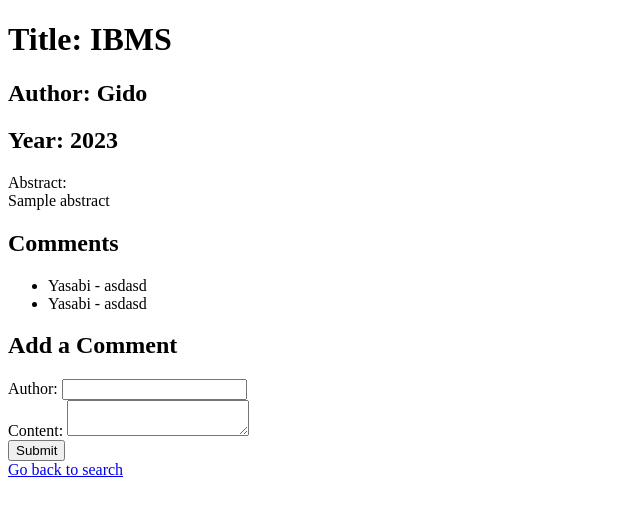
After one commit to kiel019/ThesisSearcher, a Django app: page /thesis/1/comment/ in a window 1280 px wide. The commit adds this page. Shown: the top 516 px of the page, without its empty margins (0-640 px from the left). Run offline with Django 5.2, Linux system fonts and the light colour scheme; data comes from the database, SQL or seed files in the repository; both versions use the stored data as it was after the commit.

Commit message:
Add comment function

```diff
--- a/ThesisApp/ThesisSearch/models.py
+++ b/ThesisApp/ThesisSearch/models.py
@@ -16,3 +16,12 @@ class Keyword(models.Model):
 
     def __str__(self):
         return self.word
+
+class Comment(models.Model):
+    thesis = models.ForeignKey(Thesis, on_delete=models.CASCADE, related_name='comments')
+    author = models.CharField(max_length=100)
+    content = models.TextField()
+    created_at = models.DateTimeField(auto_now_add=True)
+
+    def __str__(self):
+        return f"Comment by {self.author} on {self.thesis.title}"
--- /dev/null
+++ b/ThesisApp/ThesisSearch/templates/thesis_detail.html
@@ -0,0 +1,32 @@
+<!DOCTYPE html>
+<html>
+<head>
+    <title>Thesis Detail</title>
+</head>
+<body>
+    <h1>Title: {{ thesis.title }}</h1>
+    <h2>Author: {{ thesis.author }}</h2>
+    <h2>Year: {{ thesis.year_published }}</h2>
+    <p>Abstract: <br>{{ thesis.abstract }}</p>
+    <!-- Display existing comments -->
+    <h2>Comments</h2>
+    <ul>
+        {% for comment in thesis.comments.all %}
+            <li>{{ comment.author }} - {{ comment.content }}</li>
+        {% empty %}
+            <li>No comments yet.</li>
+        {% endfor %}
+    </ul>
+    <!-- Comment form -->
+    <h2>Add a Comment</h2>
+    <form method="post" action="{% url 'add_comment' thesis.id %}">
+        {% csrf_token %}
+        <label for="author">Author:</label>
+        <input type="text" id="author" name="author" required><br>
+        <label for="content">Content:</label>
+        <textarea id="content" name="content" required></textarea><br>
+        <button type="submit">Submit</button>
+    </form>
+    <a href="{% url 'search_thesis' %}">Go back to search</a>
+</body>
+</html>
--- a/ThesisApp/ThesisSearch/urls.py
+++ b/ThesisApp/ThesisSearch/urls.py
@@ -3,4 +3,5 @@ from . import views
 
 urlpatterns = [
     path('search/', views.search_thesis, name='search_thesis'),
+    path('thesis/<int:thesis_id>/comment/', views.add_comment, name='add_comment'),
 ]
--- a/ThesisApp/ThesisSearch/views.py
+++ b/ThesisApp/ThesisSearch/views.py
@@ -1,6 +1,6 @@
-from django.shortcuts import render
+from django.shortcuts import render, get_object_or_404
 from django.db.models import Q
-from .models import Thesis
+from .models import Thesis, Comment
 
 def search_thesis(request):
     query = request.GET.get('q')
@@ -10,3 +10,14 @@ def search_thesis(request):
     else:
         theses = Thesis.objects.all()
     return render(request, 'search.html', {'theses': theses})
+
+def add_comment(request, thesis_id):
+    thesis = get_object_or_404(Thesis, id=thesis_id)
+
+    if request.method == 'POST':
+        author = request.POST.get('author')
+        content = request.POST.get('content')
+        comment = Comment(thesis=thesis, author=author, content=content)
+        comment.save()
+
+    return render(request, 'thesis_detail.html', {'thesis': thesis})
```
Also changed, not shown: ThesisApp/ThesisSearch/templates/search.html (+8 -3 lines), ThesisApp/ThesisSearch/migrations/0002_comment.py (added), ThesisApp/db.sqlite3.
